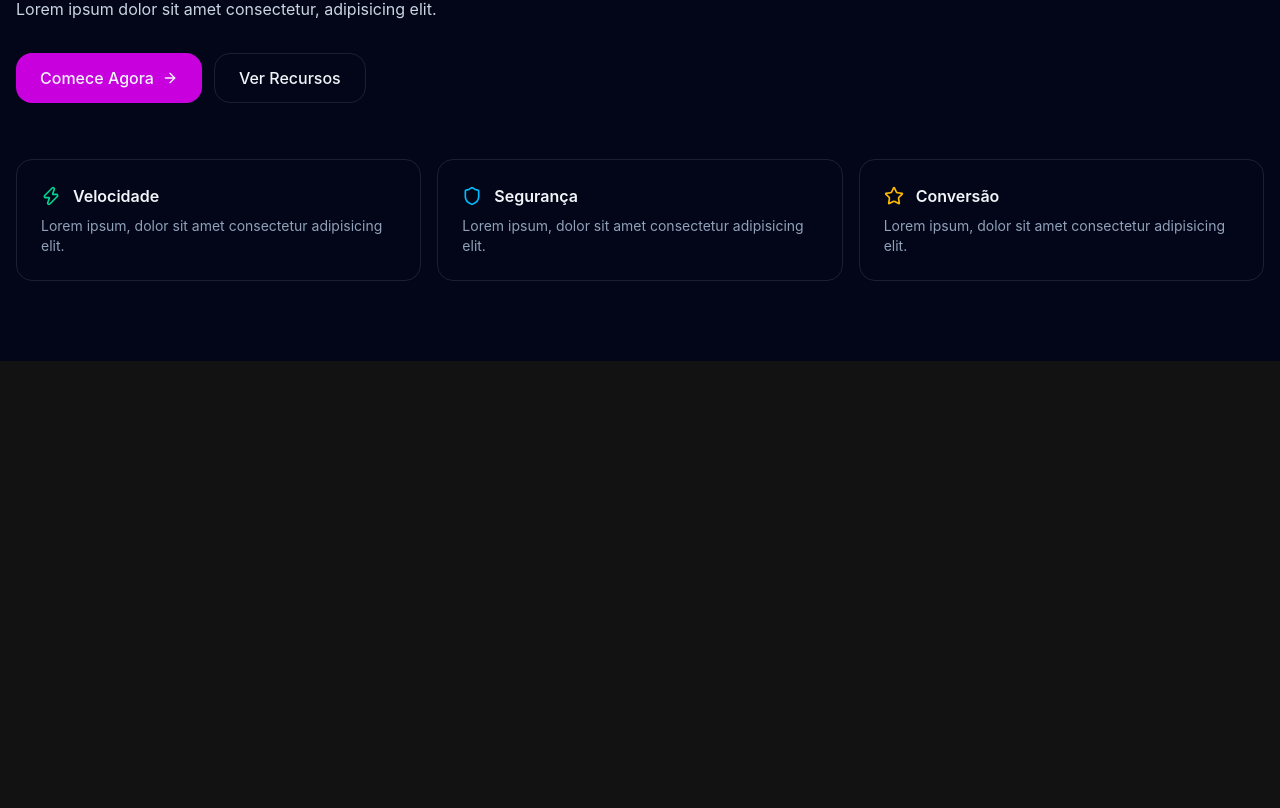
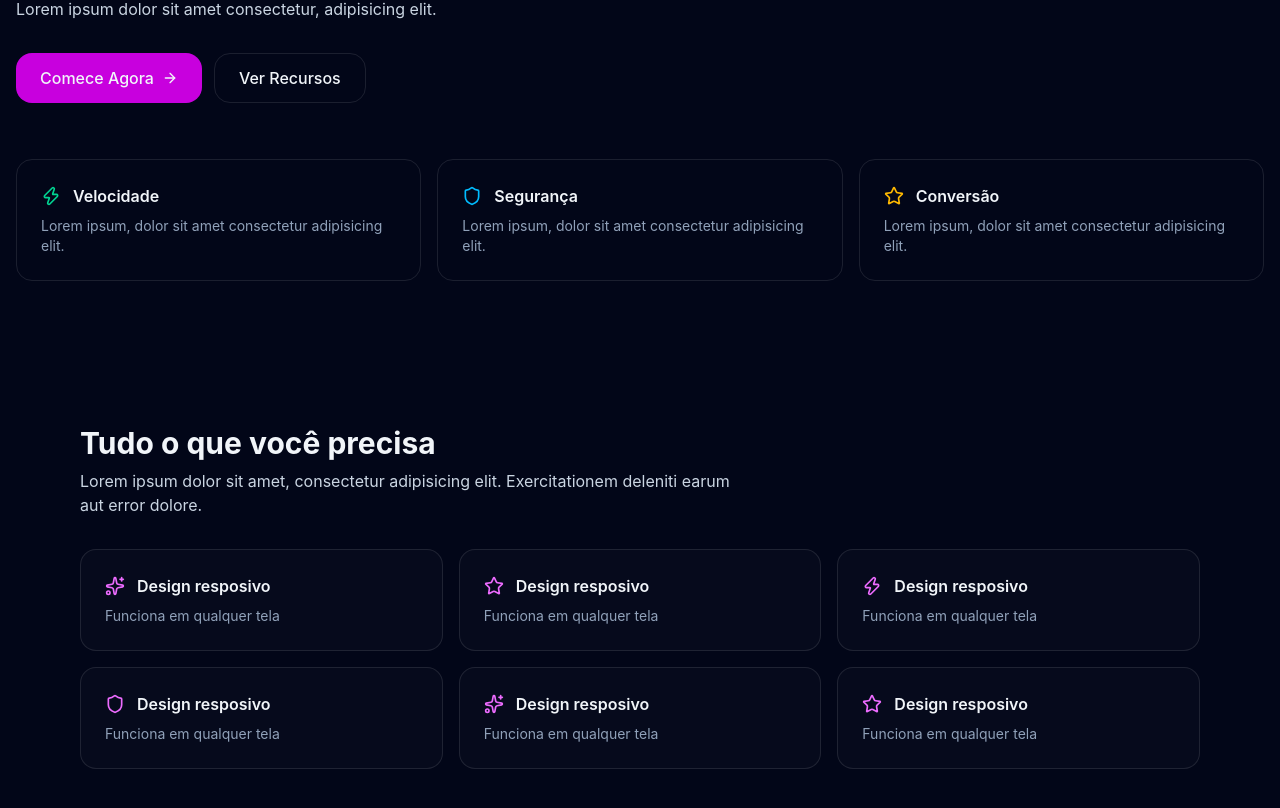
Before and after one commit to Gabriel-Vs20/real_project_react_hosped, a React (Vite) app: page / in a window 1280 px wide. Shown: the part 204-1012 px from the top of the page. Before the commit the page ends 800 px from the top, so only its background shows below. Built offline with nearby package versions, Linux system fonts and the light colour scheme.

Commit message:
Adicionando sessao 2 a tela principal

```diff
--- a/src/App.jsx
+++ b/src/App.jsx
@@ -121,6 +121,57 @@
             </motion.div>
           </div>
       </section>
+
+      <section className="mx-auto max-w-6xl px-4 py-16" id="features">
+        <h2 className="text-3xl font-bold">
+          Tudo o que você precisa
+        </h2>
+        <p className="text-slate-300 mt-2 max-w-2xl">
+          Lorem ipsum dolor sit amet, consectetur adipisicing elit. Exercitationem deleniti earum aut error dolore.
+        </p>
+        <div className="mt-8 grid grid-cols-1 md-grid-cols-2 lg:grid-cols-3 gap-4">
+            {[
+              {
+                title: "Design resposivo",
+                desc: "Funciona em qualquer tela",
+                icon: <Sparkles className="size-5 text-fuchsia-400"/>
+              },
+                            {
+                title: "Design resposivo",
+                desc: "Funciona em qualquer tela",
+                icon: <Star className="size-5 text-fuchsia-400"/>
+              },
+                            {
+                title: "Design resposivo",
+                desc: "Funciona em qualquer tela",
+                icon: <Zap className="size-5 text-fuchsia-400"/>
+              },
+                            {
+                title: "Design resposivo",
+                desc: "Funciona em qualquer tela",
+                icon: <Shield className="size-5 text-fuchsia-400"/>
+              },
+                            {
+                title: "Design resposivo",
+                desc: "Funciona em qualquer tela",
+                icon: <Sparkles className="size-5 text-fuchsia-400"/>
+              },
+                            {
+                title: "Design resposivo",
+                desc: "Funciona em qualquer tela",
+                icon: <Star className="size-5 text-fuchsia-400"/>
+              }
+            ].map((f) => (
+              <div key={f.title} className="rounded-2xl border border-white/10 bg-white/[0.02] p-6">
+                <div className="flex items-center gap-3">
+                  {f.icon}
+                  <p className="font-semibold">{f.title}</p>
+                </div>
+                <p className="text-sm text-slate-400 mt-2">{f.desc}</p>
+              </div>
+            ))}
+        </div>
+      </section>
     </div>
   )
 }
```
